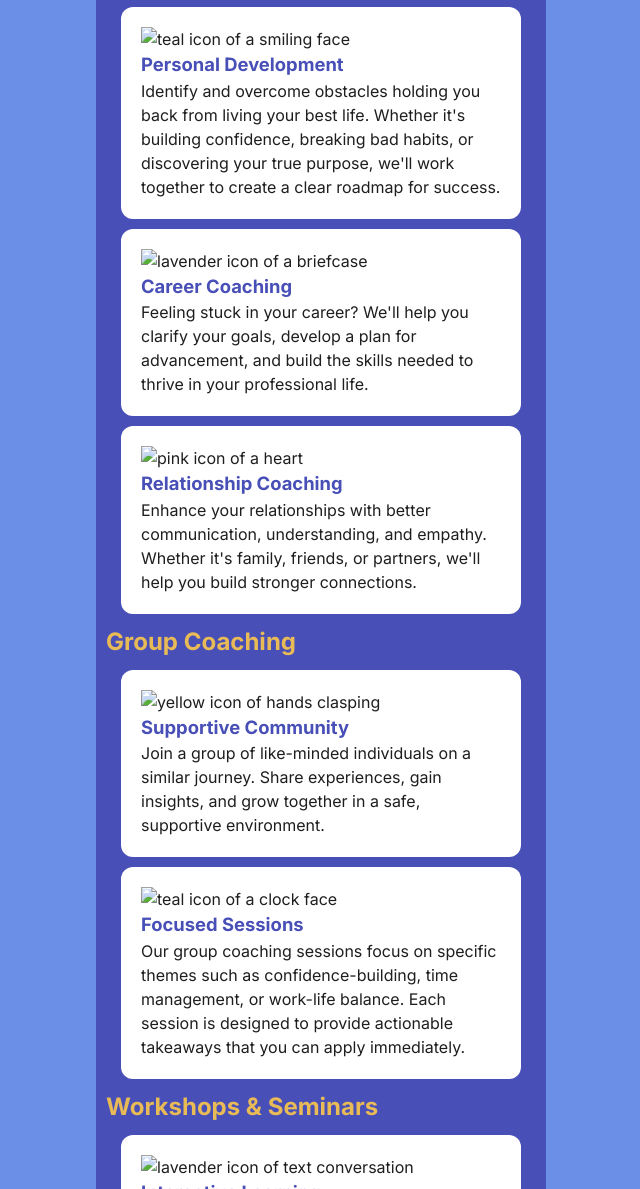
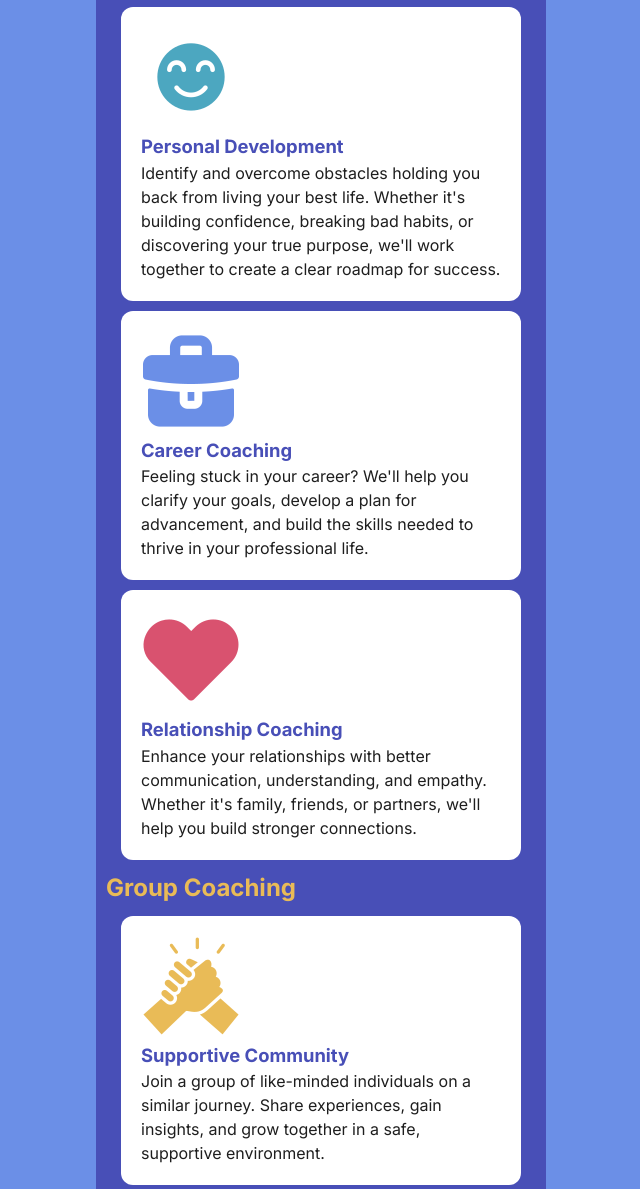
Before and after one commit to mltanqua/path-to-success, a plain HTML site: page index.html in a window 1280 px wide. Shown: the part 551-1740 px from the top of the page, without its empty margins (319-959 px from the left). Drawn offline with Linux system fonts and the light colour scheme; a web font is replaced by a local one.

Commit message:
Final
Added image file path to fix png error

```diff
--- a/index.html
+++ b/index.html
@@ -26,21 +26,21 @@
             <h2>Our Services</h2>
             <h3>One-on-One Coaching</h3>
             <article>
-                <img src="personal-development.png" alt="teal icon of a smiling face">
+                <img src="Images/personal-development.png" alt="teal icon of a smiling face">
                 <h4>Personal Development</h4>
                 <p>
                     Identify and overcome obstacles holding you back from living your best life. Whether it's building confidence, breaking bad habits, or discovering your true purpose, we'll work together to create a clear roadmap for success.
                 </p>
             </article>
             <article>
-                <img src="career-coaching.png" alt="lavender icon of a briefcase">
+                <img src="Images/career-coaching.png" alt="lavender icon of a briefcase">
                 <h4>Career Coaching</h4>
                 <p>
                    Feeling stuck in your career? We'll help you clarify your goals, develop a plan for advancement, and build the skills needed to thrive in your professional life.
                 </p>
             </article>
             <article>
-                <img src="relationship-coaching.png" alt="pink icon of a heart">
+                <img src="Images/relationship-coaching.png" alt="pink icon of a heart">
                 <h4>Relationship Coaching</h4>
                 <p>
                     Enhance your relationships with better communication, understanding, and empathy. Whether it's family, friends, or partners, we'll help you build stronger connections.
@@ -48,14 +48,14 @@
             </article>
             <h3>Group Coaching</h3>
             <article>
-                <img src="supportive-community.png" alt="yellow icon of hands clasping">
+                <img src="Images/supportive-community.png" alt="yellow icon of hands clasping">
                 <h4>Supportive Community</h4>
                 <p>
                     Join a group of like-minded individuals on a similar journey. Share experiences, gain insights, and grow together in a safe, supportive environment.
                 </p>
             </article>
             <article>
-                <img src="focused-session.png" alt="teal icon of a clock face">
+                <img src="Images/focused-session.png" alt="teal icon of a clock face">
                 <h4>Focused Sessions</h4>
                 <p>
                    Our group coaching sessions focus on specific themes such as confidence-building, time management, or work-life balance. Each session is designed to provide actionable takeaways that you can apply immediately.
@@ -63,7 +63,7 @@
             </article>
             <h3>Workshops & Seminars</h3>
             <article>
-                <img src="interactive-learning.png" alt="lavender icon of text conversation">
+                <img src="Images/interactive-learning.png" alt="lavender icon of text conversation">
                 <h4>Interactive Learning</h4>
                 <p>
                   Participate in our interactive workshops and seminars that cover a range of topics, from goal setting to stress management. These events are designed to provide practical tools and strategies that you can implement in your daily life.
@@ -71,7 +71,7 @@
             </article>
             <h3>Online Courses</h3>
             <article>
-                <img src="flexible-learning.png" alt="pink icon of a curly arrow">
+                <img src="Images/flexible-learning.png" alt="pink icon of a curly arrow">
                 <h4>Flexible Learning</h4>
                 <p>
                    Access our online courses at your convenience. With video lessons, downloadable resources, and exercises, you can learn at your own pace from the comfort of your home.
```
